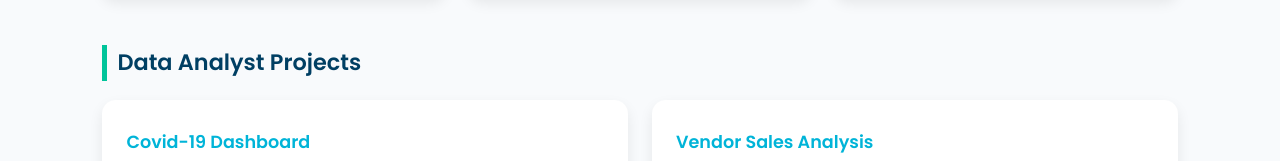
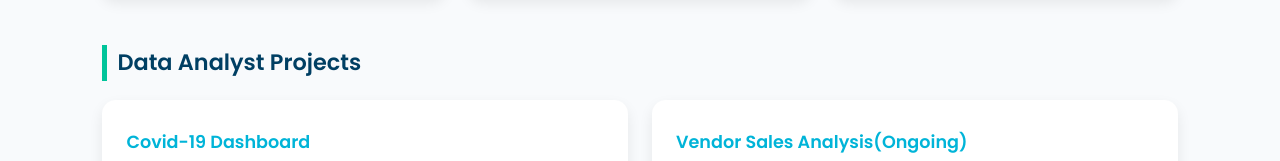
Before and after one commit to Tinku112/PortFolio-Website, a plain HTML site: page index.html in a window 1280 px wide. Shown: the part 1706-1867 px from the top of the page. Drawn offline with Linux system fonts and the light colour scheme.

Commit message:
Made updates to Portfolio

```diff
--- a/index.html
+++ b/index.html
@@ -223,7 +223,7 @@ footer { text-align:center; margin-top:2rem; font-size:0.9rem; color:#cbd5e1; }
         <p><b>GitHub:</b> <a href="https://github.com/Tinku112/Covid-19-Data-Analysis" target="_blank">Covid-19 Analysis GitHub</a></p>
       </div>
       <div class="project-card">
-        <h4>Vendor Sales Analysis</h4>
+        <h4>Vendor Sales Analysis(Ongoing)</h4>
         <div class="project-slider">
           <img src="./Images/VendorAnalysis/1.png" alt="Vendor Analysis 1">
           <img src="./Images/VendorAnalysis/2.png" alt="Vendor Analysis 2">
```
